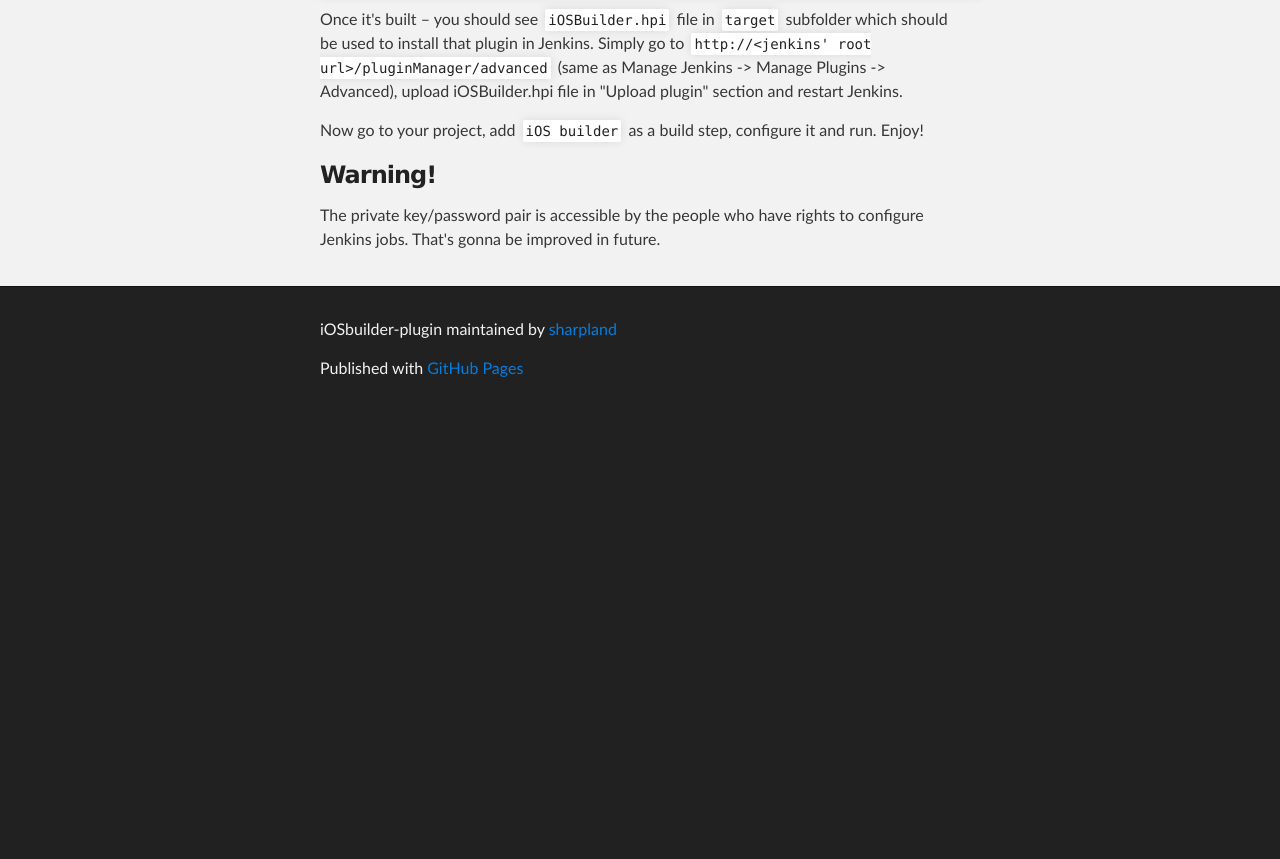
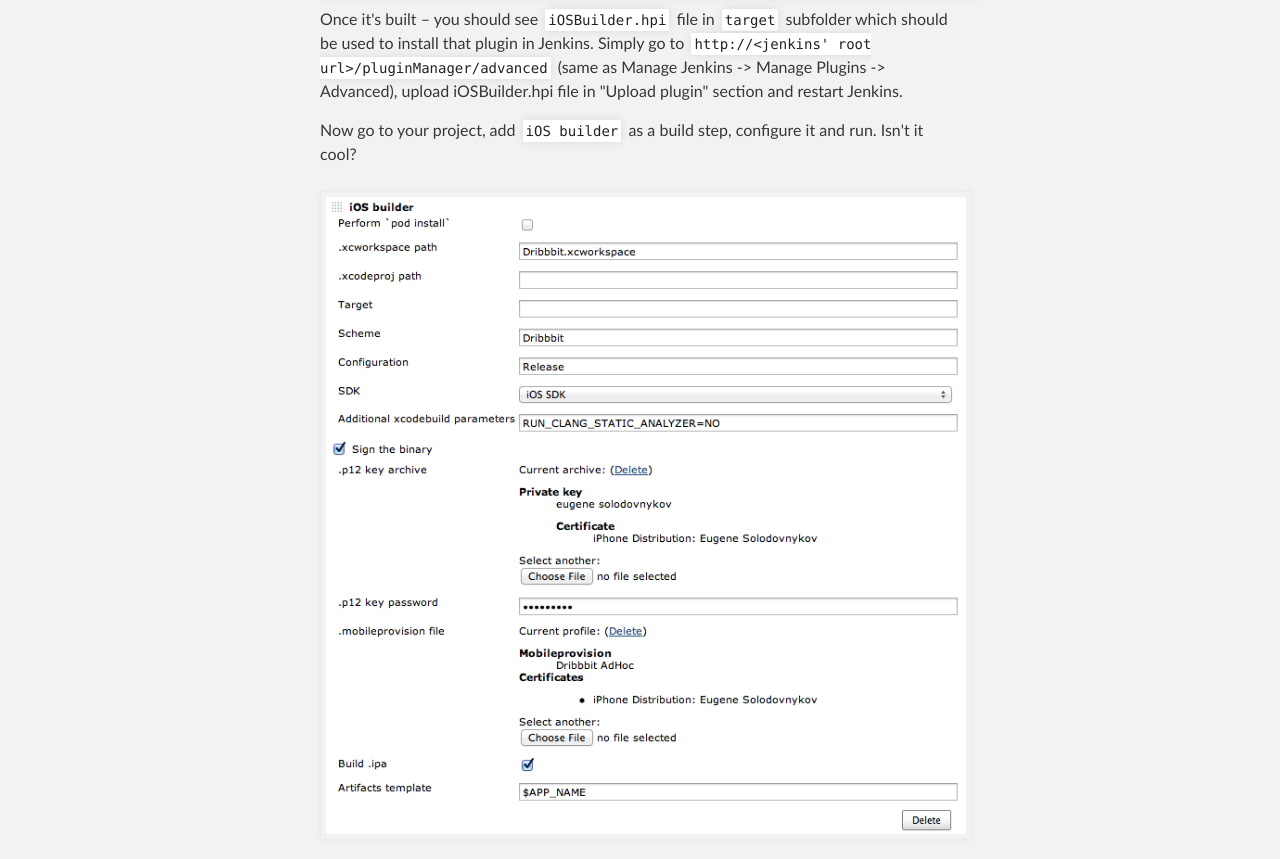
Before and after one commit to 0xc010d/iosbuilder-plugin, a plain HTML site: page index.html in a window 1280 px wide. Shown: the part 880-1739 px from the top of the page. Before the commit the page ends 1295 px from the top, so only its background shows below. Drawn offline with Linux system fonts and the light colour scheme.

```diff
--- a/index.html
+++ b/index.html
@@ -54,7 +54,9 @@ $ mvn package
 
 <p>Once it's built – you should see <code>iOSBuilder.hpi</code> file in <code>target</code> subfolder which should be used to install that plugin in Jenkins. Simply go to <code>http://&lt;jenkins' root url&gt;/pluginManager/advanced</code> (same as Manage Jenkins -&gt; Manage Plugins -&gt; Advanced), upload iOSBuilder.hpi file in "Upload plugin" section and restart Jenkins.</p>
 
-<p>Now go to your project, add <code>iOS builder</code> as a build step, configure it and run. Enjoy!</p>
+<p>Now go to your project, add <code>iOS builder</code> as a build step, configure it and run. Isn't it cool?</p>
+
+<p><img src="images/screenshot.png" alt="Yes, it's cool!"></p>
 
 <h3>
 <a name="warning" class="anchor" href="#warning"><span class="octicon octicon-link"></span></a>Warning!</h3>
```
Also changed, not shown: params.json (+1 -1 lines).
